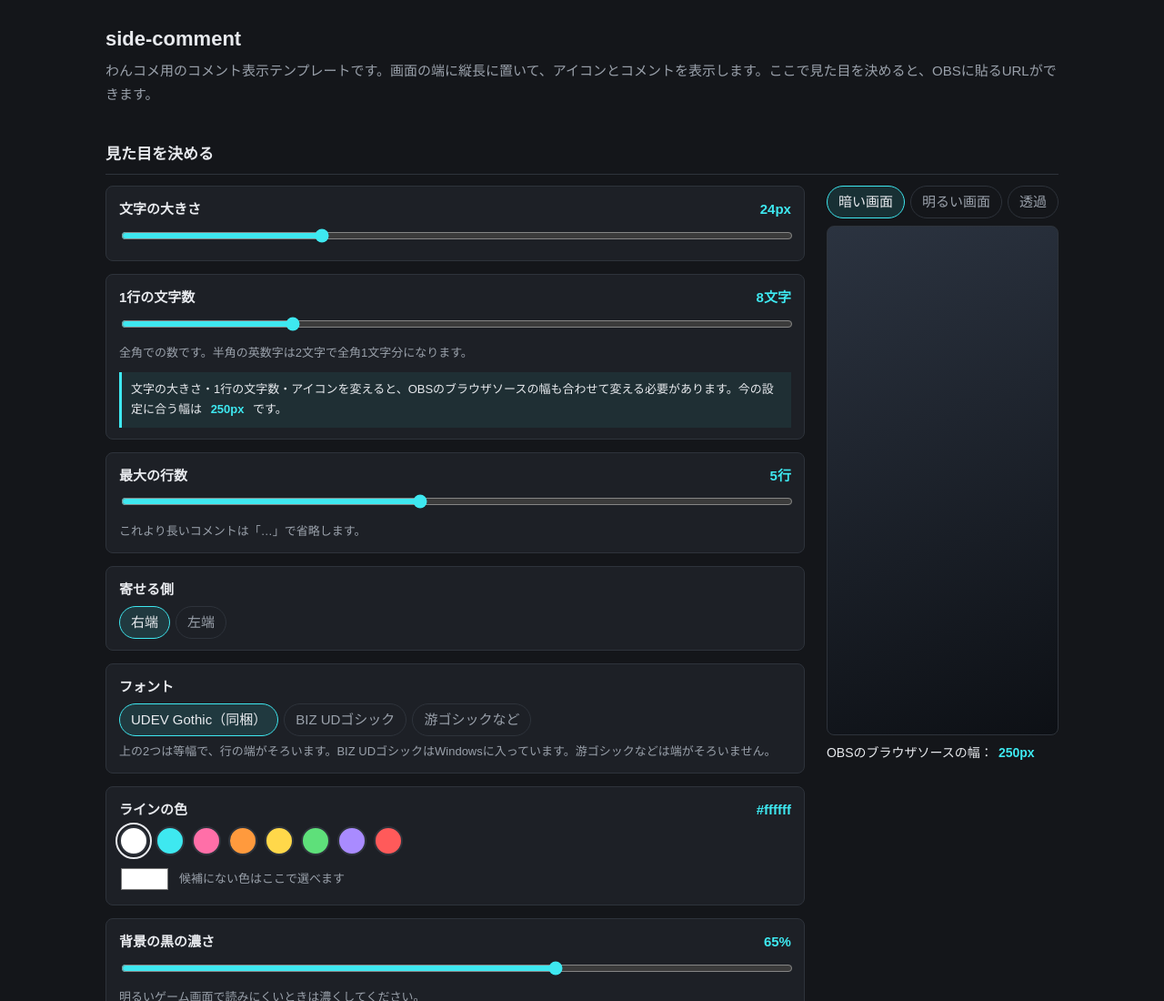
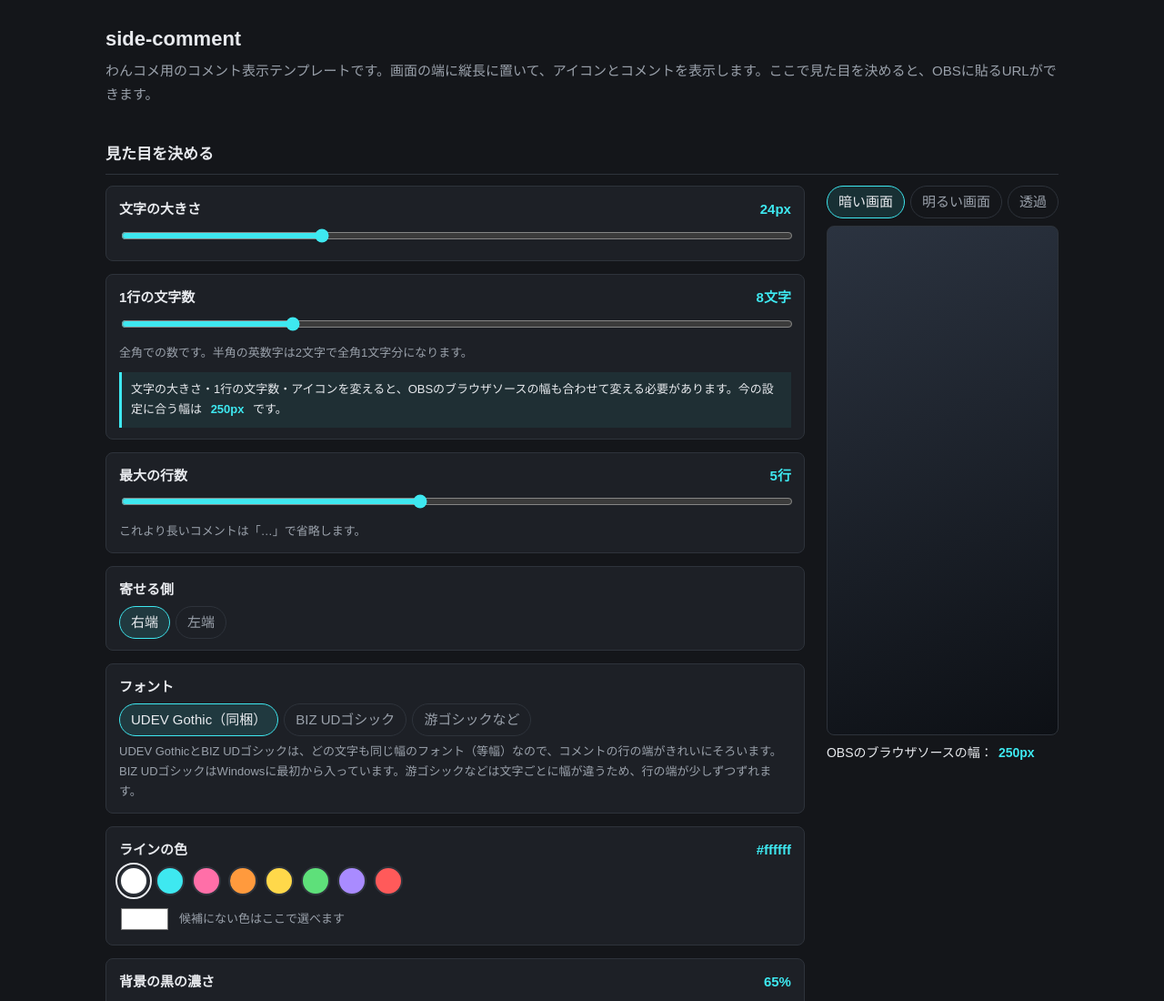
Before and after one commit to esusan/onecomme-side-comment, a plain HTML site: page index.html in a window 1280 px wide. Shown: the top 1100 px of the page at 91% size. Drawn offline with nearby package versions, Linux system fonts and the light colour scheme; a web font is replaced by a local one.

Commit message:
フォントの説明文を分かりやすく直す
Co-Authored-By: Claude Opus 5.5 <noreply@anthropic.com>

```diff
--- a/index.html
+++ b/index.html
@@ -161,7 +161,7 @@
           <label><input type="radio" name="font" value="bizud"><span>BIZ UDゴシック</span></label>
           <label><input type="radio" name="font" value="sans"><span>游ゴシックなど</span></label>
         </div>
-        <p class="hint">上の2つは等幅で、行の端がそろいます。BIZ UDゴシックはWindowsに入っています。游ゴシックなどは端がそろいません。</p>
+        <p class="hint">UDEV GothicとBIZ UDゴシックは、どの文字も同じ幅のフォント（等幅）なので、コメントの行の端がきれいにそろいます。BIZ UDゴシックはWindowsに最初から入っています。游ゴシックなどは文字ごとに幅が違うため、行の端が少しずつずれます。</p>
       </div>
       <div class="field">
         <div class="label">ラインの色 <span class="value" id="accent-v"></span></div>
```
